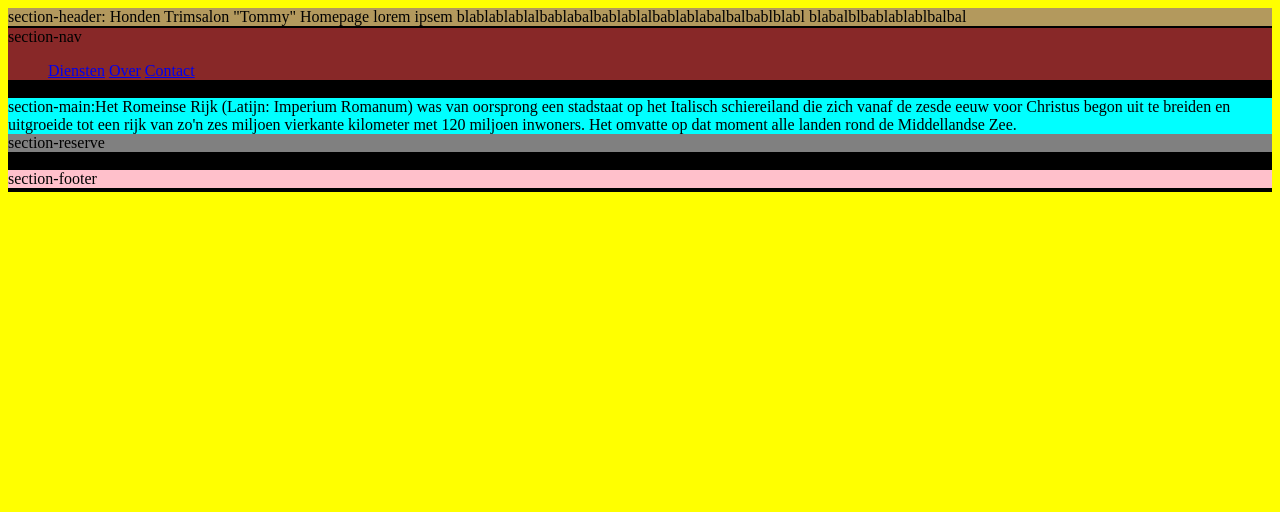
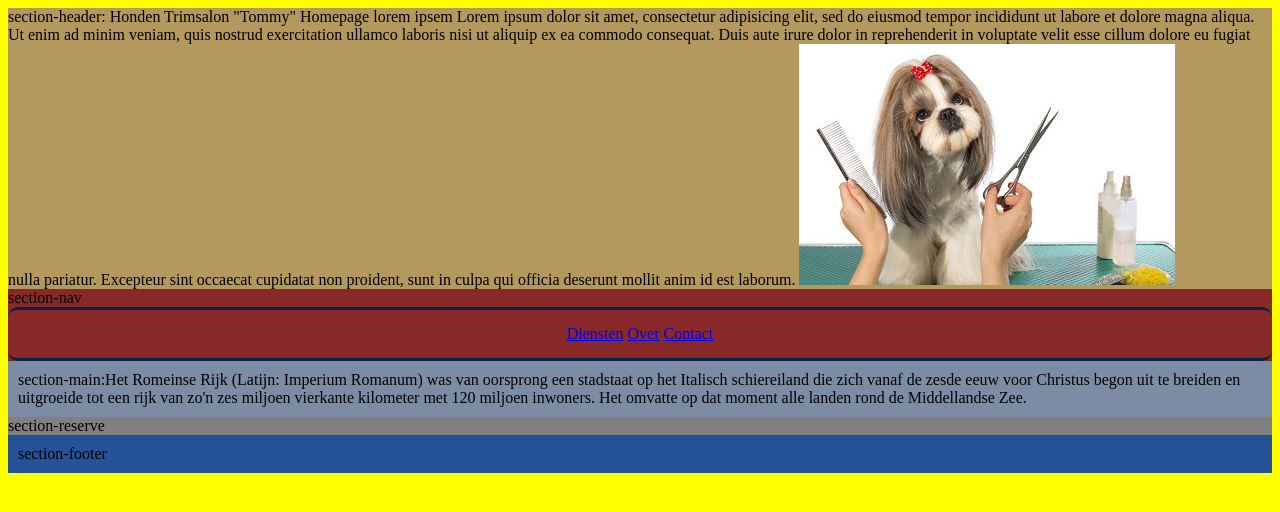
Before and after one commit to LHL-source/Assigment-hackathon, a plain HTML site: page TestGrid_V1.0/index.html in a window 1280 px wide. Drawn offline with Linux system fonts and the light colour scheme.

Commit message:
Add files via upload

```diff
--- a/TestGrid_V1.0/index.html
+++ b/TestGrid_V1.0/index.html
@@ -13,8 +13,9 @@
 
     <div class="grid-container">
         <header >
-            <div class="section-header">section-header:  Honden Trimsalon "Tommy" Homepage lorem ipsem blablablablalbablabalbablablalbablablabalbalbablblabl
-                blabalblbablablablbalbal
+            <div class="section-header">section-header:  Honden Trimsalon "Tommy" Homepage lorem ipsem Lorem ipsum dolor sit amet, consectetur adipisicing elit, sed do eiusmod tempor incididunt ut labore et dolore magna aliqua. Ut enim ad minim veniam, quis nostrud exercitation ullamco laboris nisi ut aliquip ex ea commodo consequat. Duis aute irure dolor in reprehenderit in voluptate velit esse cillum dolore eu fugiat nulla pariatur. Excepteur sint occaecat cupidatat non proident, sunt in culpa qui officia deserunt mollit anim id est laborum.
+
+                <img src="Image/hond-knippen.png" class="responsive1" alt="hond-knippen">
             </div>
         </header>
 
@@ -23,7 +24,7 @@
                 <ul class="flex-container_ul">
                     <a href="diensten.html">Diensten</a>
                     <a href="over.html">Over</a>
-                    <a href="contact.html">Contact</a>
+                    <a href="https://ecstatic-euclid-689a12.netlify.app/">Contact</a>
                 </ul>
             </div>
         </nav>
@@ -31,7 +32,6 @@
         <main>
             <div class="section-main">section-main:Het Romeinse Rijk (Latijn: Imperium Romanum) was van oorsprong een stadstaat op het Italisch schiereiland die zich vanaf de zesde eeuw voor Christus begon uit te breiden en uitgroeide tot een rijk van zo'n zes miljoen vierkante kilometer met 120 miljoen inwoners. Het omvatte op dat moment alle landen rond de Middellandse Zee.</div>
             <div class="section-reserve">section-reserve</div>
-            <div class="section-contact">section-contact</div>
             <div class="section-footer">section-footer</div>
 
         </main>
--- a/TestGrid_V1.0/styles.css
+++ b/TestGrid_V1.0/styles.css
@@ -1,6 +1,6 @@
-.grid-container {background-color: black;
+.grid-container {
     display: grid;
-    grid-gap:2px;
+    grid-gap:0px;
     grid-template-columns: auto;
     grid-template-rows: auto;
     grid-template-areas:
@@ -36,6 +36,64 @@
     ;
 }
 
-@media screen and (min-width: 320px){
-    body{background-color: blue;}
+
+.section-nav ul {
+    text-align: center;
+    list-style-type: none;
+    overflow: hidden;
+    border: 3px solid #042444;
+    border-radius: 10px;
+    border-left: #ffffff;
+    border-right: #ffffff;
+    text-align: center;
+    padding: 15px;
+    margin: 0px;
+    height; 600px;
+
 }
+
+.section-main {
+    background-color: #7c8ca4;
+    margin: 0px;
+    padding: 10px;
+    border: 0em;
+}
+
+.section-footer {
+    background-color: #255296;
+    margin: 0px;
+    padding: 10px;
+    border: 0em;
+}
+
+.responsive1{
+   max width: 100%;
+    height: auto;
+    }
+}
+
+.flex-container_ul {
+    display: flex;
+    flex-direction: column;
+    justify-content: center;
+    /*flex-wrap: nowrap;*/
+    background-color: DodgerBlue;
+  }
+
+  .flex-container_ul> ul {
+    background-color: #f1f1f1;
+    width: 100px;
+    margin: 10px;
+    line-height: 75px;
+    font-size: 30px;
+    }
+
+
+/* mob*/
+@media screen and (min-width: 320px)
+
+/*tablet*/
+@media screen and (min-width: 768px)
+
+/*desktop*/
+@media screen and (min-width: 1024px)
```
Also changed, not shown: TestGrid_V1.0/Image/hond-knippen.jpg (added), TestGrid_V1.0/Image/hond-knippen.png (added).
